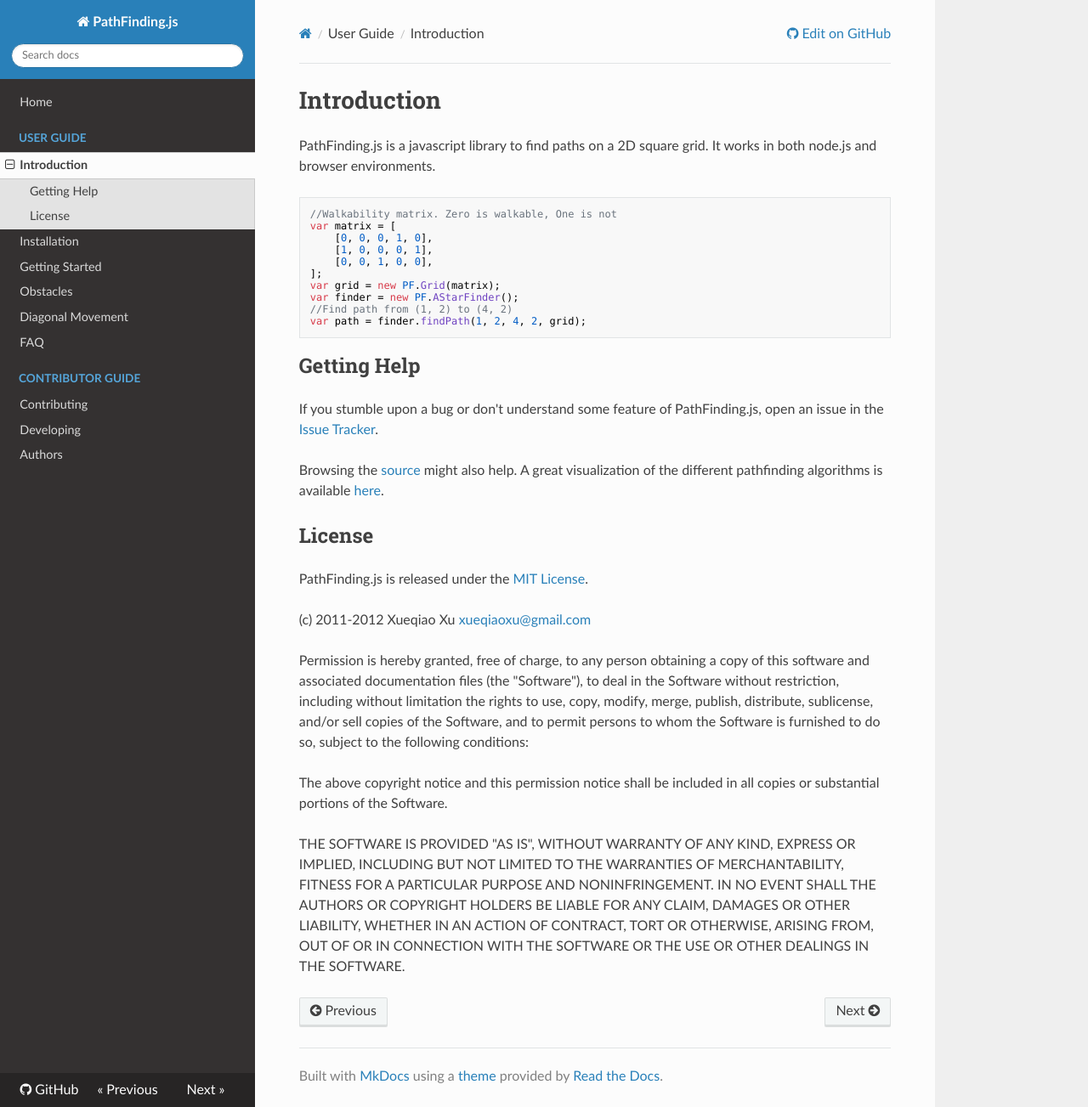
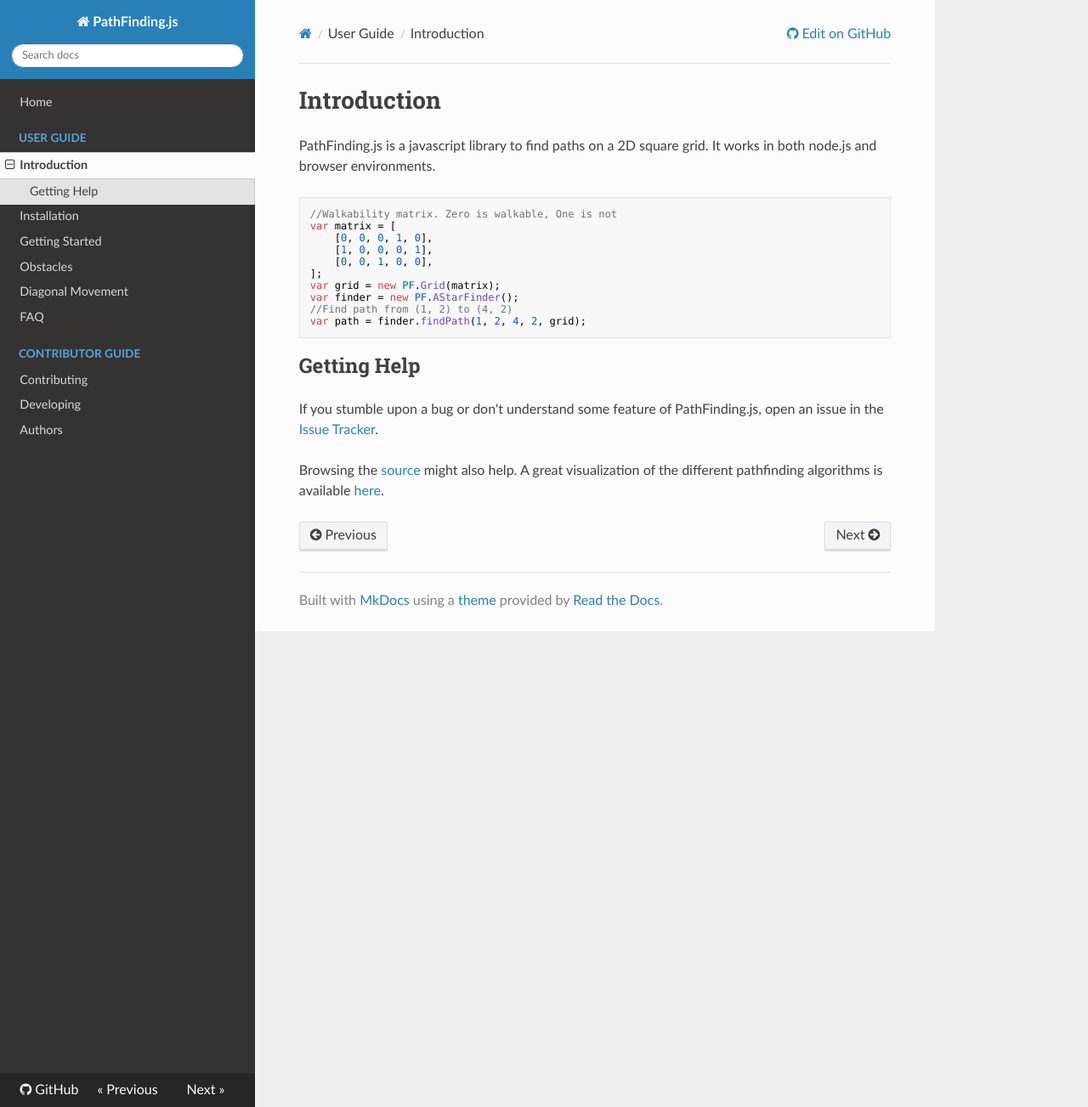
Before and after one commit to vrindaaggarwal67/Power-Puff-Girls, an MkDocs documentation site: the page built from docs/user-guide/introduction.md, in a window 1280 px wide and 1303 px high. Shown: the whole window at 85% size. Built offline with MkDocs 1.6.1, drawn with Linux system fonts in a browser that asks for light colours; nearby versions of some CDN libraries; old or Windows-style settings are respelled for this version of MkDocs.

Commit message:
changes done

```diff
--- a/docs/user-guide/introduction.md
+++ b/docs/user-guide/introduction.md
@@ -20,32 +20,8 @@
 
 If you stumble upon a bug or don't understand some feature of PathFinding.js,
 open an issue in the
-[Issue Tracker](https://github.com/qiao/PathFinding.js/issues).
+[Issue Tracker](https://github.com/vrindaaggarwal67/Power-Puff-Girls/issues).
 
-Browsing the [source](https://github.com/qiao/PathFinding.js) might also help.
+Browsing the [source](https://github.com/vrindaaggarwal67/Power-Puff-Girls) might also help.
 A great visualization of the different pathfinding algorithms is available
-[here](http://qiao.github.io/PathFinding.js/visual/).
-
-## License
-
-PathFinding.js is released under the
-[MIT License](http://opensource.org/licenses/mit-license.php).
-
-(c) 2011-2012 Xueqiao Xu <xueqiaoxu@gmail.com>
-
-Permission is hereby granted, free of charge, to any person obtaining a copy of
-this software and associated documentation files (the "Software"), to deal in
-the Software without restriction, including without limitation the rights to
-use, copy, modify, merge, publish, distribute, sublicense, and/or sell copies of
-the Software, and to permit persons to whom the Software is furnished to do so,
-subject to the following conditions:
-
-The above copyright notice and this permission notice shall be included in all
-copies or substantial portions of the Software.
-
-THE SOFTWARE IS PROVIDED "AS IS", WITHOUT WARRANTY OF ANY KIND, EXPRESS OR
-IMPLIED, INCLUDING BUT NOT LIMITED TO THE WARRANTIES OF MERCHANTABILITY, FITNESS
-FOR A PARTICULAR PURPOSE AND NONINFRINGEMENT. IN NO EVENT SHALL THE AUTHORS OR
-COPYRIGHT HOLDERS BE LIABLE FOR ANY CLAIM, DAMAGES OR OTHER LIABILITY, WHETHER
-IN AN ACTION OF CONTRACT, TORT OR OTHERWISE, ARISING FROM, OUT OF OR IN
-CONNECTION WITH THE SOFTWARE OR THE USE OR OTHER DEALINGS IN THE SOFTWARE.
+[here](https://github.com/vrindaaggarwal67/Power-Puff-Girls/visual/).
--- a/mkdocs.yml
+++ b/mkdocs.yml
@@ -1,8 +1,7 @@
 site_name: PathFinding.js
-repo_url: https://github.com/qiao/PathFinding.js
-site_description: PathFinding.js is a javascript library to find paths on a 2D square grid
-site_favicon: favicon.ico
-site_author: Raminder Singh
+repo_url: https://github.com/vrindaaggarwal67/Power-Puff-Girls.git
+site_description: Mars rover is a javascript library to find shortest path on with or without a stopover in between
+site_author: Vrinda Aggarwal , Richa Verma
 
 pages:
 - [index.md, Home]
--- a/package.json
+++ b/package.json
@@ -2,7 +2,7 @@
   "name": "pathfinding",
   "version": "0.4.18",
   "description": "Comprehensive pathfinding library for grid based games",
-  "homepage": "https://github.com/qiao/PathFinding.js",
+  "homepage": "https://github.com/vrindaaggarwal67/Power-Puff-Girls.git",
   "keywords": [
     "pathfinding",
     "astar",
@@ -13,7 +13,7 @@
     "depthfirst",
     "breadthfirst"
   ],
-  "author": "Xueqiao Xu <xueqiaoxu@gmail.com>",
+  "author": "Vrinda Aggarwal<vrindaaggarwal67@gmail.com>, Richa Verma <richaverma8474@gmail.com>",
   "main": "./index.js",
   "dependencies": {
     "bower": "^1.8.8",
@@ -42,7 +42,7 @@
   },
   "repository": {
     "type": "git",
-    "url": "git://github.com/qiao/PathFinding.js.git"
+    "url": "https://github.com/vrindaaggarwal67/Power-Puff-Girls.git"
   },
   "licenses": [
     {
```
Also changed, not shown: docs/contributor-guide/authors.md (deleted, +0 -22 lines), docs/contributor-guide/contributing.md (deleted, +0 -4 lines), docs/user-guide/installation.md (+2 -2 lines), docs/contributor-guide/developing.md (deleted), 6 other files.
